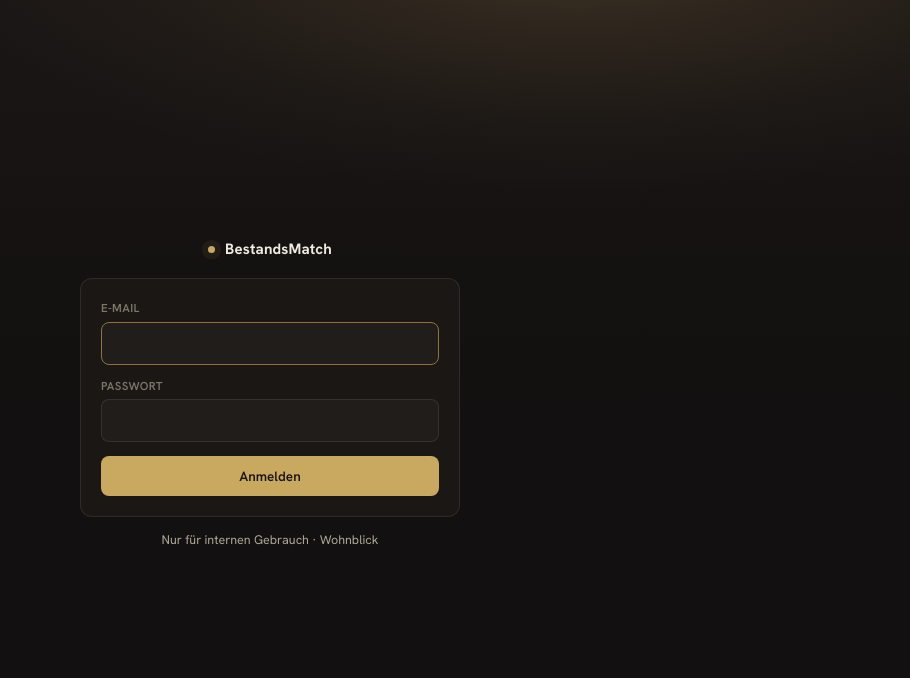
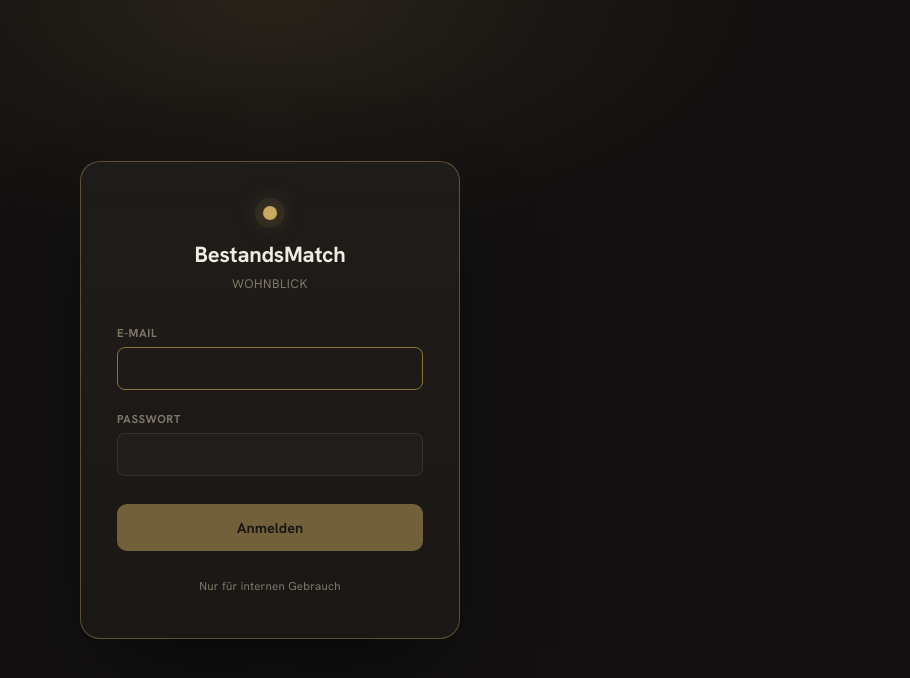
Before and after one commit to wohnblickimmobilien-source/bestandsmatch, a React (Vite) app: page / in a window 1280 px wide. Shown: the top 678 px of the page, without its empty margins (370-1280 px from the left). Built offline with nearby package versions, Linux system fonts and the light colour scheme.

Commit message:
Add files via upload

```diff
--- a/src/App.jsx
+++ b/src/App.jsx
@@ -185,36 +185,30 @@
   ].join("\n");
   const pitch = (p.kurzbeschreibung || "").trim();
 
+  // Als Absätze aufgebaut (durch Leerzeile getrennt), statt als einzelne Zeilen —
+  // so bleiben zusammengehörige Fakten eng beieinander, aber Abschnitte wirken
+  // nicht gequetscht. null-Einträge (z. B. fehlende Kurzbeschreibung) fallen raus,
+  // OHNE dabei die echten Leerzeilen zwischen den übrigen Absätzen zu verlieren.
   if (channel === "whatsapp") {
-    return [
-      `*Neues Ankaufsangebot – ${p.objektart || "Mehrfamilienhaus"}*`,
-      `${ort}`,
-      "",
+    const absaetze = [
+      `*Neues Ankaufsangebot – ${p.objektart || "Mehrfamilienhaus"}*\n${ort}`,
       eckdaten,
-      pitch ? `\n${pitch}` : "",
-      "",
+      pitch || null,
       "Passt das zu Ihrem Ankaufsprofil? Ich schicke Ihnen gerne das vollständige Exposé mit Bildern.",
-      "",
-      "Beste Grüße",
-      "Philipp Streib · Wohnblick Immobilien",
-    ].filter(Boolean).join("\n");
+      "Beste Grüße\nPhilipp Streib · Wohnblick Immobilien",
+    ];
+    return absaetze.filter(Boolean).join("\n\n");
   }
 
-  return [
+  const absaetze = [
     "Guten Tag,",
-    "",
-    `aktuell steht ein neues Objekt zum Ankauf zur Verfügung, das zu Ihrem Suchprofil passen könnte:`,
-    "",
-    `${p.objektart || "Mehrfamilienhaus"} in ${ort}`,
-    eckdaten,
-    pitch ? `\n${pitch}` : "",
-    "",
+    "aktuell steht ein neues Objekt zum Ankauf zur Verfügung, das zu Ihrem Suchprofil passen könnte:",
+    `${p.objektart || "Mehrfamilienhaus"} in ${ort}\n${eckdaten}`,
+    pitch || null,
     "Bei Interesse sende ich Ihnen im Anschluss gerne das vollständige Exposé mit weiteren Details und Fotos zu.",
-    "",
-    "Beste Grüße",
-    "Philipp Streib",
-    "Wohnblick Immobilien",
-  ].filter(Boolean).join("\n");
+    "Beste Grüße\nPhilipp Streib\nWohnblick Immobilien",
+  ];
+  return absaetze.filter(Boolean).join("\n\n");
 }
 /* Telefonnummer für wa.me normalisieren (bestmögliche Heuristik) */
 function waNummer(raw) {
@@ -549,8 +543,44 @@
 .bm-divider{ height:1px; background:var(--line); margin:14px 0; }
 
 /* Gate */
-.bm-gate{ min-height:100vh; display:flex; align-items:center; justify-content:center; padding:20px; }
-.bm-gatecard{ width:100%; max-width:380px; text-align:center; }
+.bm-gate{
+  min-height:100vh; display:flex; align-items:center; justify-content:center; padding:24px;
+  background:
+    radial-gradient(60% 45% at 50% 0%, rgba(201,168,95,.12) 0%, rgba(201,168,95,.04) 40%, rgba(201,168,95,0) 70%),
+    var(--bg);
+}
+.bm-gatecard{
+  width:100%; max-width:380px; text-align:center;
+  border:1px solid var(--gold-line); border-radius:20px;
+  background:linear-gradient(180deg, rgba(255,255,255,.02), rgba(255,255,255,0)), var(--panel);
+  padding:44px 36px 32px;
+  box-shadow:0 40px 90px -30px rgba(0,0,0,.65);
+}
+.bm-gate-mark{ display:flex; justify-content:center; margin-bottom:18px; }
+.bm-gate-dot{
+  width:14px; height:14px; border-radius:50%; background:var(--gold);
+  box-shadow:0 0 0 8px var(--gold-tint), 0 0 24px rgba(201,168,95,.5);
+}
+.bm-gate-brand{ font-family:var(--serif); font-size:22px; font-weight:600; letter-spacing:-.01em; color:var(--ink); }
+.bm-gate-sub{ font-size:12.5px; color:var(--mute); margin:4px 0 30px; letter-spacing:.04em; text-transform:uppercase; }
+.bm-gate-form{ display:flex; flex-direction:column; gap:6px; text-align:left; }
+.bm-gate-flabel{ font-size:11.5px; font-weight:700; letter-spacing:.05em; text-transform:uppercase; color:var(--mute); margin-top:14px; }
+.bm-gate-flabel:first-child{ margin-top:0; }
+.bm-gate-input{
+  font-family:var(--sans); font-size:15px; padding:13px 14px; border-radius:10px;
+  border:1px solid var(--line); background:var(--panel-2); color:var(--ink);
+  transition:border-color .15s ease, background .15s ease;
+}
+.bm-gate-input:focus{ outline:none; border-color:var(--gold-line); background:var(--raise); }
+.bm-gate-err{ font-size:12.5px; color:#e08a6f; margin:10px 0 0; text-align:left; }
+.bm-gate-submit{
+  margin-top:22px; width:100%; padding:14px; border:none; border-radius:10px;
+  background:var(--gold); color:#1A1710; font-family:var(--sans); font-weight:700; font-size:14.5px;
+  cursor:pointer; transition:filter .15s ease, transform .15s ease;
+}
+.bm-gate-submit:hover:not(:disabled){ filter:brightness(1.06); }
+.bm-gate-submit:disabled{ opacity:.5; cursor:default; }
+.bm-gate-foot{ font-size:11.5px; color:var(--mute); margin-top:26px; letter-spacing:.02em; }
 .bm-spin{ width:22px; height:22px; border-radius:50%; border:2px solid var(--line); border-top-color:var(--gold); animation:bmSpin .7s linear infinite; margin:0 auto; }
 @keyframes bmSpin{ to{ transform:rotate(360deg); } }
 
@@ -1805,7 +1835,8 @@
   const [err, setErr] = useState("");
   const [busy, setBusy] = useState(false);
 
-  const go = async () => {
+  const go = async (e) => {
+    e.preventDefault();
     if (!email || !pw) return;
     setBusy(true);
     setErr("");
@@ -1821,18 +1852,31 @@
   };
 
   return (
-    <div className="bm-gate"><div className="bm-gatecard">
-      <div className="bm-brand" style={{ justifyContent: "center", marginBottom: 18 }}><span className="bm-dot" /><b>{CONFIG.toolName}</b></div>
-      <div className="bm-card">
-        <label className="bm-f" style={{ textAlign: "left" }}>E-Mail</label>
-        <input type="email" value={email} autoFocus autoComplete="username" onChange={(e) => { setEmail(e.target.value); setErr(""); }} onKeyDown={(e) => e.key === "Enter" && go()} />
-        <label className="bm-f" style={{ textAlign: "left", marginTop: 12 }}>Passwort</label>
-        <input type="password" value={pw} autoComplete="current-password" onChange={(e) => { setPw(e.target.value); setErr(""); }} onKeyDown={(e) => e.key === "Enter" && go()} />
-        {err && <p className="bm-small" style={{ color: "#d98a6a", marginTop: 8, textAlign: "left" }}>{err}</p>}
-        <button className="bm-btn primary" style={{ marginTop: 14, width: "100%", justifyContent: "center" }} disabled={busy} onClick={go}>{busy ? "Prüft …" : "Anmelden"}</button>
-      </div>
-      <p className="bm-muted bm-small" style={{ marginTop: 12 }}>Nur für internen Gebrauch · {CONFIG.markenName}</p>
-    </div></div>
+    <div className="bm-gate">
+      <div className="bm-gatecard">
+        <div className="bm-gate-mark"><span className="bm-gate-dot" /></div>
+        <div className="bm-gate-brand"><b>{CONFIG.toolName}</b></div>
+        <p className="bm-gate-sub">{CONFIG.markenName}</p>
+
+        <form className="bm-gate-form" onSubmit={go} autoComplete="on">
+          <label className="bm-gate-flabel" htmlFor="bm-email">E-Mail</label>
+          <input id="bm-email" className="bm-gate-input" type="email" name="email" value={email} autoFocus autoComplete="username"
+            onChange={(e) => { setEmail(e.target.value); setErr(""); }} />
+
+          <label className="bm-gate-flabel" htmlFor="bm-pw">Passwort</label>
+          <input id="bm-pw" className="bm-gate-input" type="password" name="password" value={pw} autoComplete="current-password"
+            onChange={(e) => { setPw(e.target.value); setErr(""); }} />
+
+          {err && <p className="bm-gate-err">{err}</p>}
+
+          <button type="submit" className="bm-gate-submit" disabled={busy || !email || !pw}>
+            {busy ? "Prüft …" : "Anmelden"}
+          </button>
+        </form>
+
+        <p className="bm-gate-foot">Nur für internen Gebrauch</p>
+      </div>
+    </div>
   );
 }
 
```
